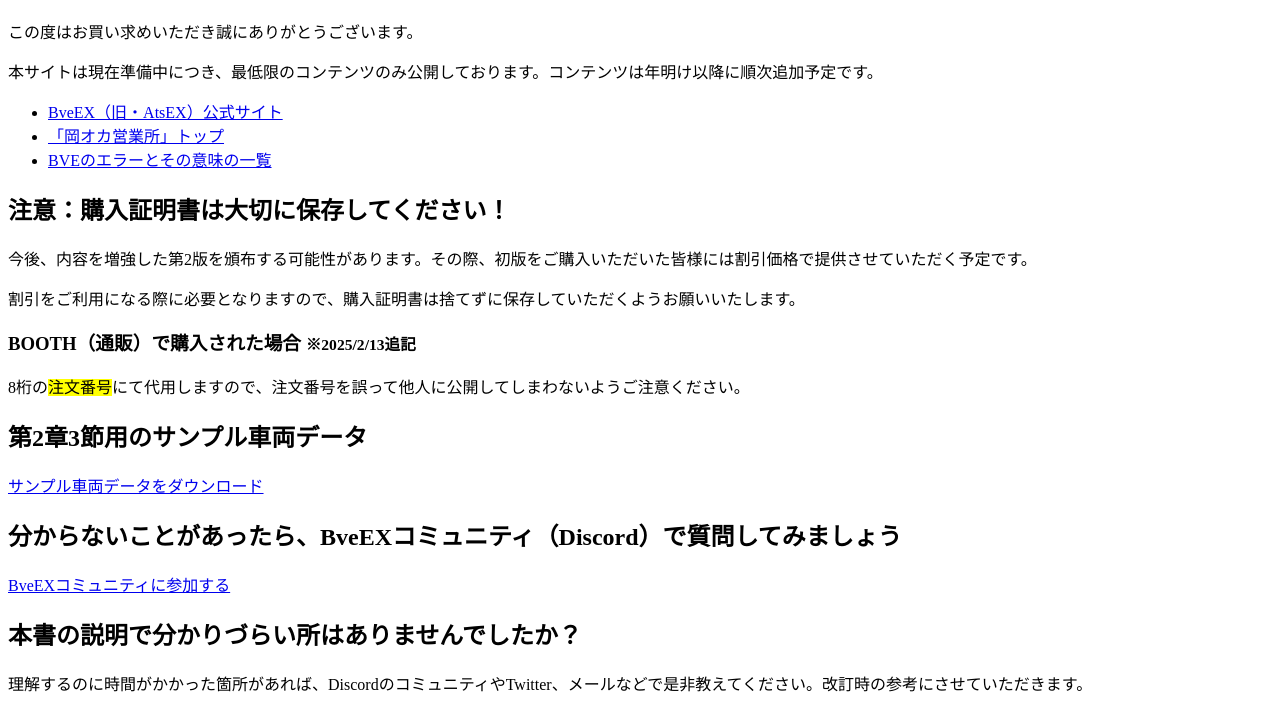
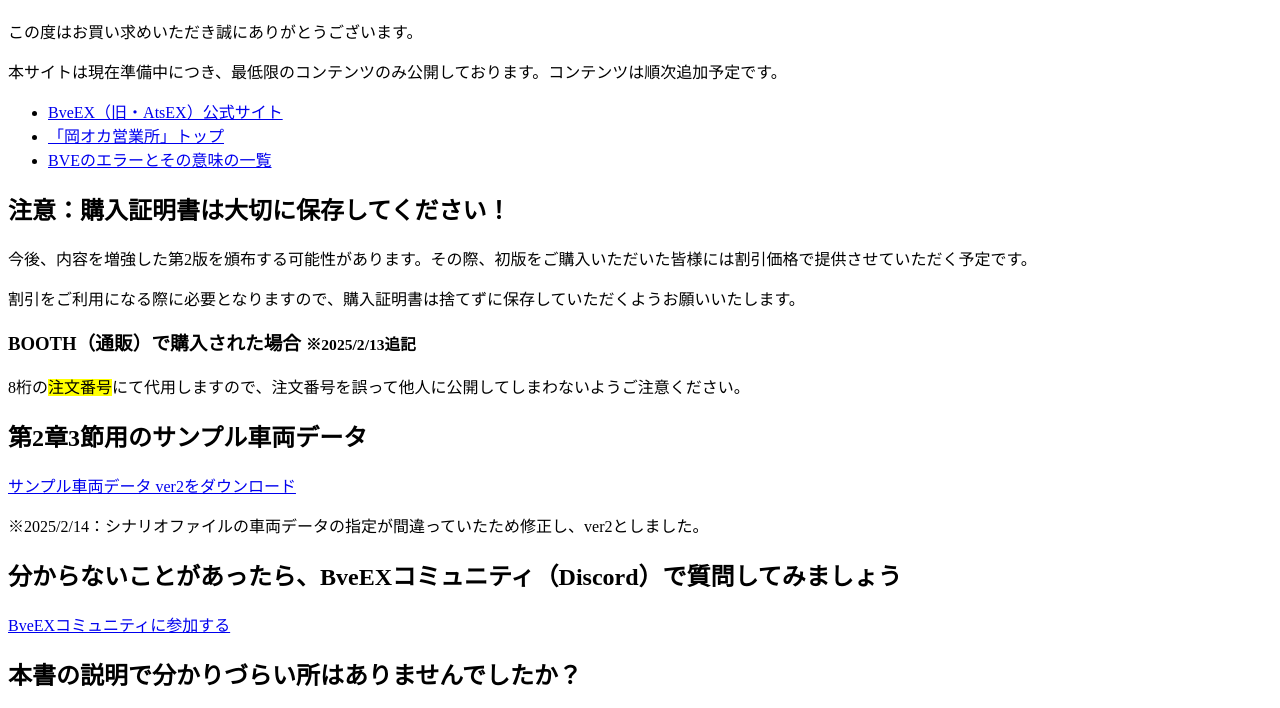
Before and after one commit to automatic9045/BveEX.Guidebook.Support, a plain HTML site: page index.html in a window 1280 px wide. Shown: the part 70-778 px from the top of the page. Drawn offline with Linux system fonts and the light colour scheme.

Commit message:
update: サンプル車両データを修正し、差し替え

```diff
--- a/index.html
+++ b/index.html
@@ -10,7 +10,7 @@
             この度はお買い求めいただき誠にありがとうございます。
         </p>
         <p>
-            本サイトは現在準備中につき、最低限のコンテンツのみ公開しております。コンテンツは年明け以降に順次追加予定です。
+            本サイトは現在準備中につき、最低限のコンテンツのみ公開しております。コンテンツは順次追加予定です。
         <p>
         <p>
             <ul>
@@ -35,7 +35,10 @@
 
         <h2>第2章3節用のサンプル車両データ</h2>
         <p>
-            <a href="サンプル車両.zip" download>サンプル車両データをダウンロード</a>
+            <a href="サンプル車両.zip" download>サンプル車両データ ver2をダウンロード</a>
+        </p>
+        <p>
+            ※2025/2/14：シナリオファイルの車両データの指定が間違っていたため修正し、ver2としました。
         </p>
 
         <h2>分からないことがあったら、BveEXコミュニティ（Discord）で質問してみましょう</h2>
```
Also changed, not shown: 1 other file.
